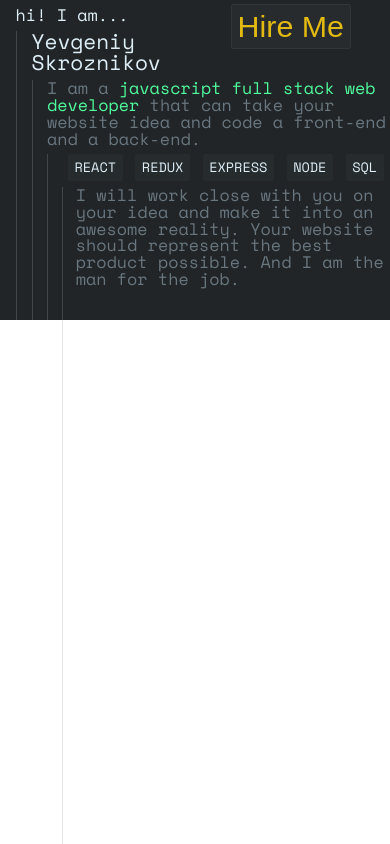
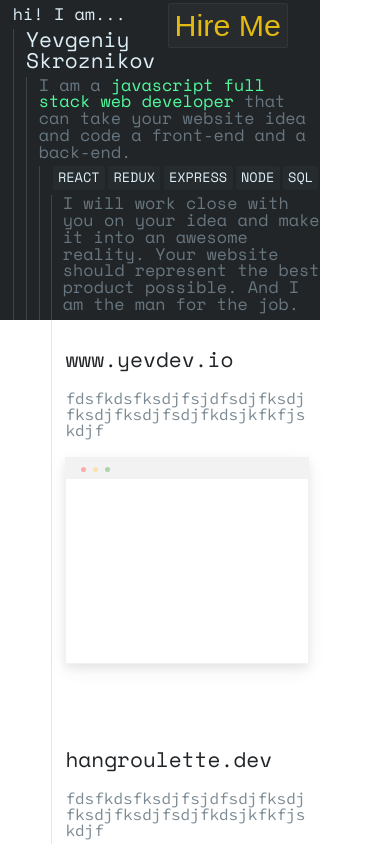
Before and after one commit to yevskro/portfolio, a React (Create React App) app in the folder client/: page / in a window 390 px wide. Shown: the top 844 px of the page. Built offline with nearby package versions, Linux system fonts and the light colour scheme.

Commit message:
bdr mobile view working

```diff
--- a/client/public/index.html
+++ b/client/public/index.html
@@ -7,6 +7,7 @@
   <meta charset="UTF-8" />
   <meta name="viewport" content="width=device-width, initial-scale=1,, maximum-scale=1.0">
   <link href="https://fonts.googleapis.com/css?family=Space+Mono&display=swap" rel="stylesheet">
+  <link href="https://fonts.googleapis.com/css?family=Source+Code+Pro&display=swap" rel="stylesheet">
 </head>
 
 <body>
--- a/client/src/App.js
+++ b/client/src/App.js
@@ -21,8 +21,24 @@ class App extends Component {
         return <div className="app">
                     <Header onGotResponsiveIndentWidth={this.onGotResponsiveIndentWidth}/>
                     <div className="bdy">
-                        <div className="indent hdn anime-visible delay-animation-8" style={{width: this.state.indentWidth}}>
-
+                        <div className="indent" style={{width: this.state.indentWidth}}/>
+                        <div className="prjs-cntnr hdn anime-visible delay-animation-8">
+                            <div className="prj">
+                                <div className="prj-hdr f-size-lg">www.yevdev.io</div>
+                                <p className="prj-txt">fdsfkdsfksdjfsjdfsdjfksdjfksdjfksdjfsdjfkdsjkfkfjskdjf</p>
+                                <div className="prj-wnd">
+                                    <div className="prj-bar">
+                                        <span className="prj-circle bg-red"></span><span className="prj-circle bg-orange"></span><span className="prj-circle bg-green"></span>
+                                    </div>
+                                </div>
+                            </div>
+                            <div className="prj">
+                                <div className="prj-hdr f-size-lg">hangroulette.dev</div>
+                                <p className="prj-txt">fdsfkdsfksdjfsjdfsdjfksdjfksdjfksdjfsdjfkdsjkfkfjskdjf</p>
+                                <div className="prj-wnd">
+                                    <div className="prj-bar"></div>
+                                </div>
+                            </div>
                         </div>
                     </div>
                 </div>
--- a/client/src/components/Header.js
+++ b/client/src/components/Header.js
@@ -42,6 +42,7 @@ class Header extends Component{
         const e = document.getElementsByClassName("intro-cntnr delay-animation-8")
         window.addEventListener("resize", () => {
             this.props.onGotResponsiveIndentWidth(e[0].offsetLeft)
+            console.log(e[0].offsetLeft)
         })
     }
 
--- a/client/src/styles/App.css
+++ b/client/src/styles/App.css
@@ -1,6 +1,7 @@
 
 .app {
     font-size: 1rem;
+    font-family: 'Space Mono', monospace;
 }
 
 .f-size-lg {
@@ -12,10 +13,9 @@
 }
 
 .hdr {
-    width: 100%;
+    width: 320px;
     height: 320px;
     overflow: hidden;
-    font-family: 'Space Mono', monospace;
 }
 
 .hdr-btn {
@@ -41,16 +41,6 @@
 
 .orng {
     color: RGB(227,186,17);
-}
-
-.bdy {
-    width: 100%;
-    height: 320px;
-}
-
-.prjs-cntnr {
-    height: 320px;
-    border-left: 1px solid RGB(104, 118, 127);
 }
 
 .ftr {
@@ -163,7 +153,70 @@
 }
 
 /********* BODY ************/
-.indent {
-    height: 640px;
-    border-right: 1px solid RGB(227, 231, 235);
+.bdy {
+    width: 100%;
+    display: flex;
 }
+
+.prjs-cntnr {
+    border-left: 1px solid RGB(227, 231, 235);
+}
+
+.prj {
+    width: 268px;
+    height: 400px;
+    box-sizing: border-box;
+    padding: 11% 5% 11% 5%;
+}
+
+.prj-wnd {
+    border: 1px solid red;
+    height: 60%;
+    width: 100%;
+    border-color: RGB(214,214,214);
+    box-shadow: 0 4px 8px 0 rgba(0, 0, 0, 0.2), 0 6px 20px 0 rgba(0, 0, 0, 0.19);
+    opacity: 0.33;
+}
+
+.prj-bar {
+    background-color: RGB(214,214,214);
+    height: 10%;
+    padding-left: 3%;
+}
+
+.prj-img {
+
+}
+
+.prj-hdr {
+    color: RGB(33,37,40);
+    margin-bottom: 8%;
+}
+
+.prj-txt {
+    /*word-break: break-all;*/
+    overflow-wrap: break-word;
+    font-family: 'Source Code Pro', monospace;
+    color: RGB(123,138,148);
+    margin-bottom: 8%;
+}
+
+.prj-circle {
+    width: 5px;
+    height: 5px;
+    border-radius: 50%;
+    display: inline-block;
+    margin-left: 3%;
+}
+
+.bg-red {
+    background-color: red;
+}
+
+.bg-green {
+    background-color: green;
+}
+
+.bg-orange {
+    background-color: orange;
+}
```
